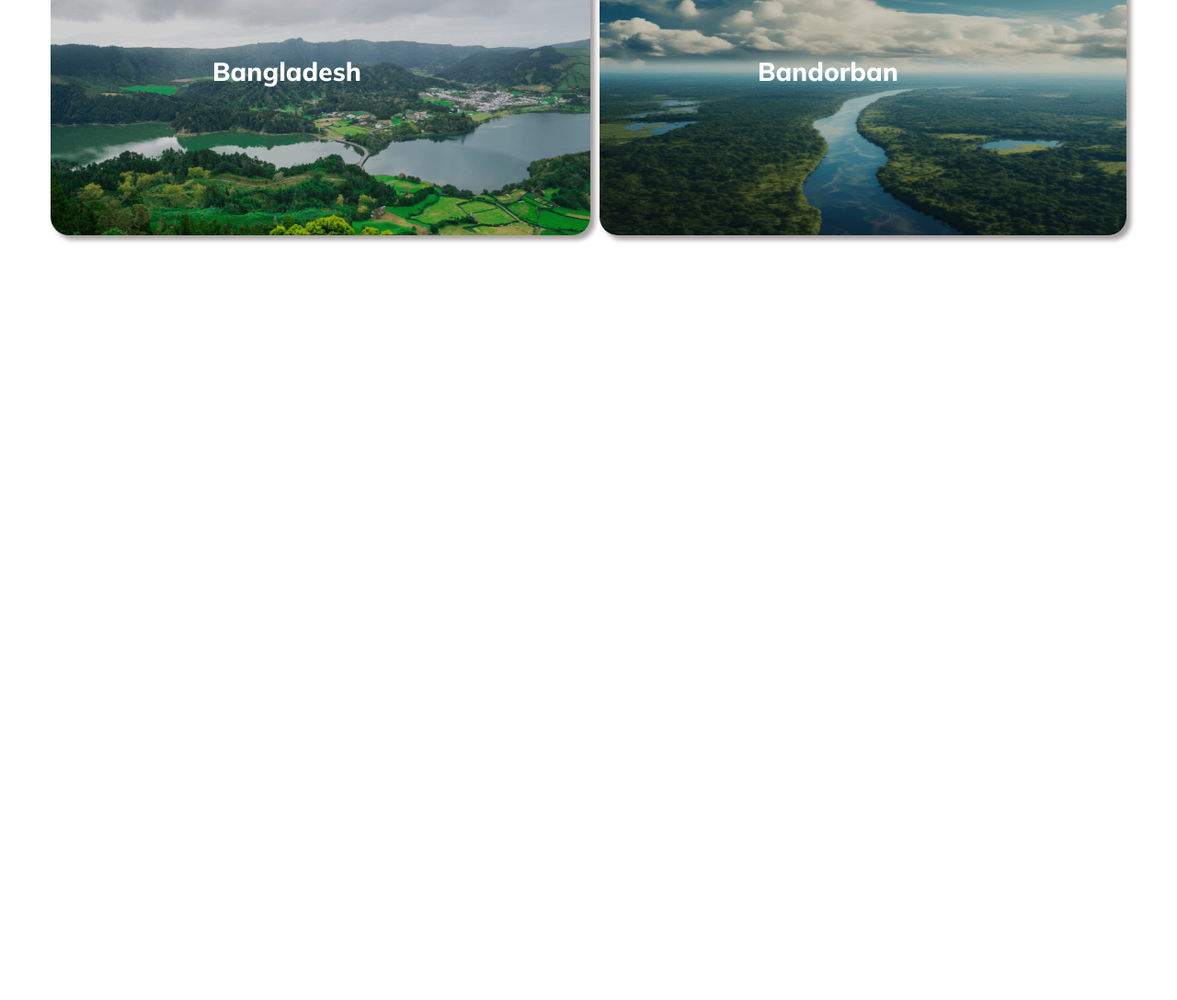
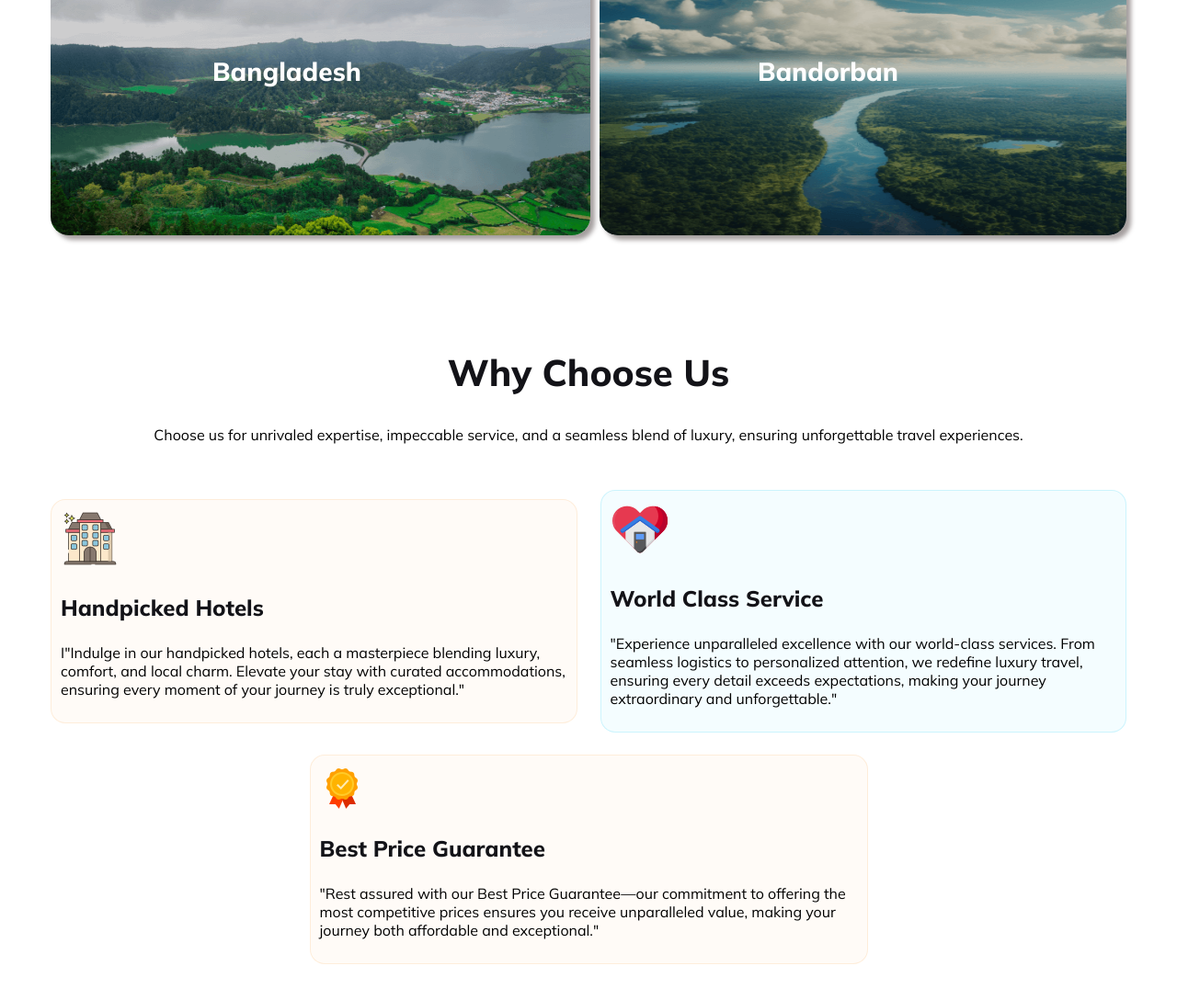
Before and after one commit to Ahmedturaj/B9A2-dream-trip, a plain HTML site: page index.html in a window 1280 px wide. Shown: the part 2470-3558 px from the top of the page at 92% size. Before the commit the page ends 2738 px from the top, so only its background shows below. Drawn offline with Linux system fonts and the light colour scheme.

Commit message:
added Choose section

```diff
--- a/index.html
+++ b/index.html
@@ -111,6 +111,28 @@
                 </div>
             </div>
         </section>
+        <!-- Choose -->
+        <section class="choose">
+            <h2 class="title">Why Choose Us</h2>
+            <p style="text-align: center;" class="text-primary">Choose us for unrivaled expertise, impeccable service, and a seamless blend of luxury, ensuring unforgettable travel experiences.</p>
+            <div class="reasons">
+                <div class="reason-1">
+                    <img src="./Images/icons8-hotel-64.png" alt="">
+                    <h3 class="reason-title">Handpicked Hotels</h3>
+                    <p class="text-primary">I"Indulge in our handpicked hotels, each a masterpiece blending luxury, comfort, and local charm. Elevate your stay with curated accommodations, ensuring every moment of your journey is truly exceptional."</p>
+                </div>
+                <div class="reason-2">
+                    <img src="./Images/icons8-services-64.png" alt="">
+                    <h3 class="reason-title">World Class Service</h3>
+                    <p class="text-primary">"Experience unparalleled excellence with our world-class services. From seamless logistics to personalized attention, we redefine luxury travel, ensuring every detail exceeds expectations, making your journey extraordinary and unforgettable."</p>
+                </div>
+            </div>
+            <div class="reason-3">
+                <img src="./Images/icons8-guarantee-48.png" alt="">
+                <h3 class="reason-title">Best Price Guarantee</h3>
+                <p class="text-primary">"Rest assured with our Best Price Guarantee—our commitment to offering the most competitive prices ensures you receive unparalleled value, making your journey both affordable and exceptional."</p>
+            </div>
+        </section>
     </main>
     <!-- footer -->
     <footer>
--- a/styles/styles.css
+++ b/styles/styles.css
@@ -192,6 +192,7 @@ nav .menu-btn {
     border-radius: 20px;
     box-shadow: 5px 5px 5px rgb(165, 159, 159);
 }
+
 .img-1 {
     position: relative;
     grid-area: img-1;
@@ -254,6 +255,52 @@ nav .menu-btn {
 
 }
 
+/* choose section's styles */
+.choose {
+    max-width: 1170px;
+    margin: 120px auto;
+}
+
+.reason-title {
+    color: #131318;
+    font-size: 24px;
+    font-weight: 800;
+    ;
+}
+
+.reason-1 {
+    padding: 10px;
+    border-radius: 16px;
+    border: 1px solid rgba(251, 181, 99, 0.20);
+    background: rgba(251, 181, 99, 0.05);
+}
+
+.reason-2 {
+    padding: 10px;
+    border-radius: 16px;
+    border: 1px solid rgba(41, 206, 246, 0.20);
+    background: rgba(41, 206, 246, 0.05);
+}
+
+.reason-3 {
+    width: 50%;
+    margin: 24px auto 0 auto;
+    padding: 10px;
+    border-radius: 16px;
+    border: 1px solid rgba(251, 181, 99, 0.20);
+    background: rgba(251, 181, 99, 0.05);
+}
+
+.reasons {
+    width: 100%;
+    margin-top: 50px;
+    display: grid;
+    gap: 25px;
+    justify-content: center;
+    align-items: center;
+    grid-template-columns: repeat(2, 1fr);
+}
+
 /* responsive site */
 @media screen and (max-width:576px) {
 
@@ -304,4 +351,11 @@ nav .menu-btn {
             "img-6"
             "img-7";
     }
+    .reasons{
+        grid-template-columns: repeat(1, 1fr);
+    }
+    .reason-3{
+        width: auto;
+        margin: 24px auto;
+    }
 }
```
Also changed, not shown: Images/icons8-guarantee-48.png (added), Images/icons8-hotel-64.png (added), Images/icons8-services-64.png (added).
